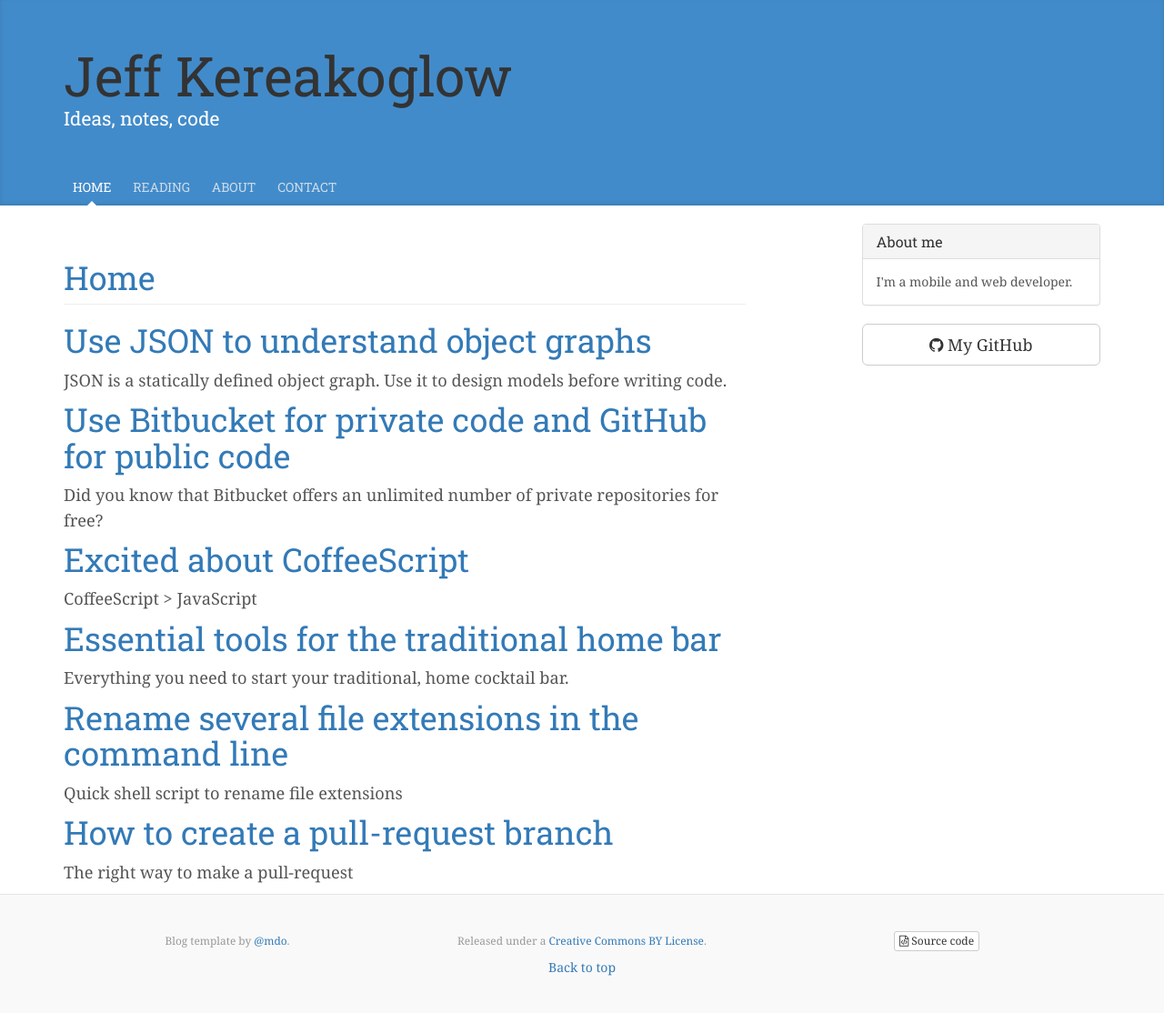
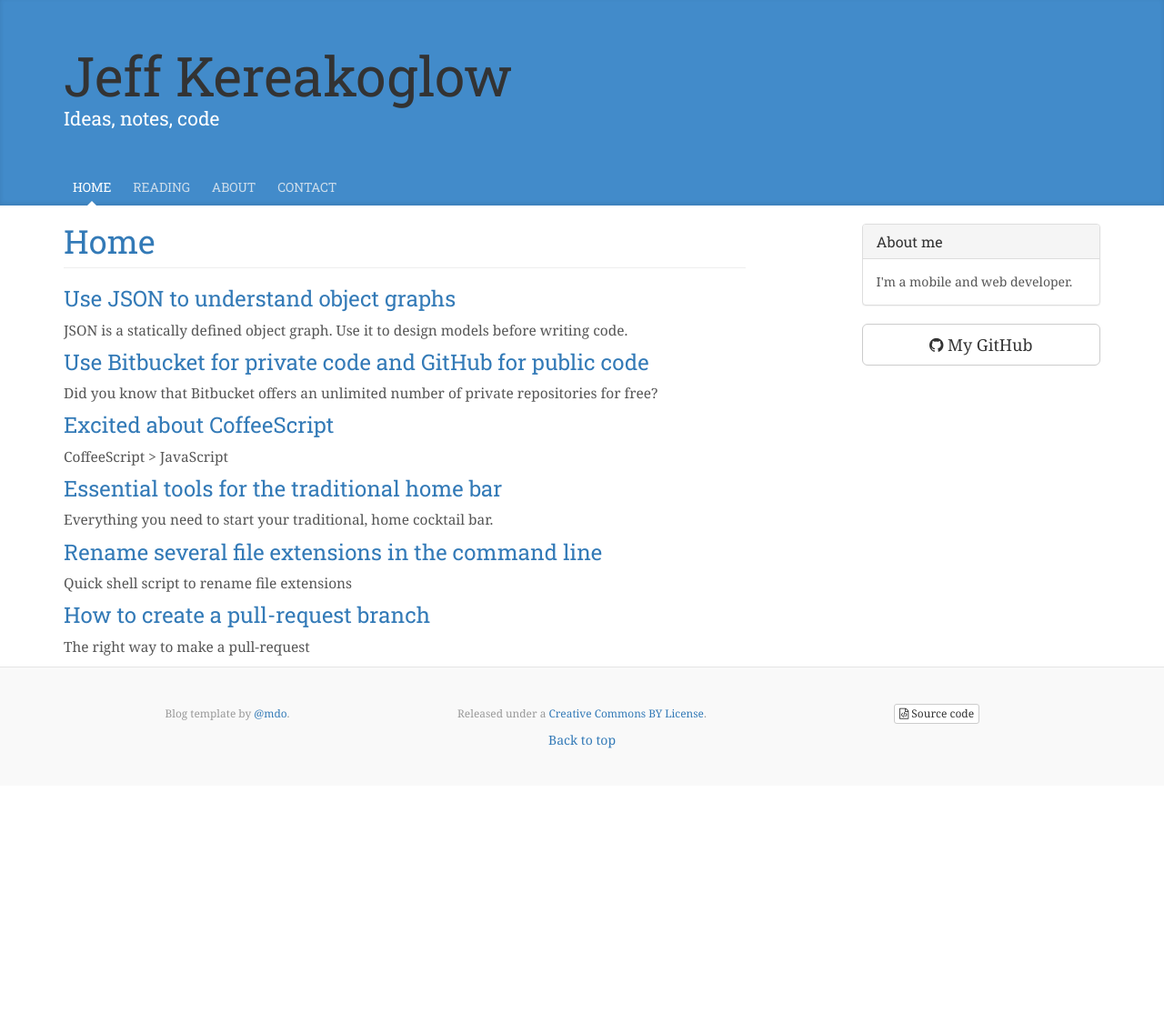
Before and after one commit to jkereako/jkereako.github.io, a Jekyll site: the page built from index.html, in a window 1280 px wide. Shown: the whole page at 91% size. Built offline with Jekyll 4.4.1, drawn with Linux system fonts in a browser that asks for light colours; nearby versions of some CDN libraries; after the commit the page ends 900 px from its top, so only the background shows below that.

Commit message:
Fix: spacing
- Removed top margin from <h1 class="page-header"> elements within the post
  body. This was throwing off the margin which adds whitespace between the main
  content and the site masthead
- Reduced the text size of the blogroll

```diff
--- a/assets/stylesheets/stylesheet.scss
+++ b/assets/stylesheets/stylesheet.scss
@@ -70,7 +70,9 @@ h6 {
 		font-size: 1.3em;
 		line-height: 1.5;
 	}
-
+	.page-header {
+		margin-top: auto;
+	}
 }
 
 .blog-masthead {
--- a/index.html
+++ b/index.html
@@ -10,8 +10,8 @@ title: Home
 {% for post in site.posts | limit: 8 %}
   <article class="excerpt">
     <header>
-      <h1 class="title"><a href="{{ post.url }}">{{ post.title | camel_break }}</a></h1>
+      <h3><a href="{{ post.url }}">{{ post.title | camel_break }}</a></h3>
     </header>
-    {{ post.excerpt | markdownify }}
+    <small>{{ post.excerpt | markdownify }}</small>
   </article>
 {% endfor %}
```
